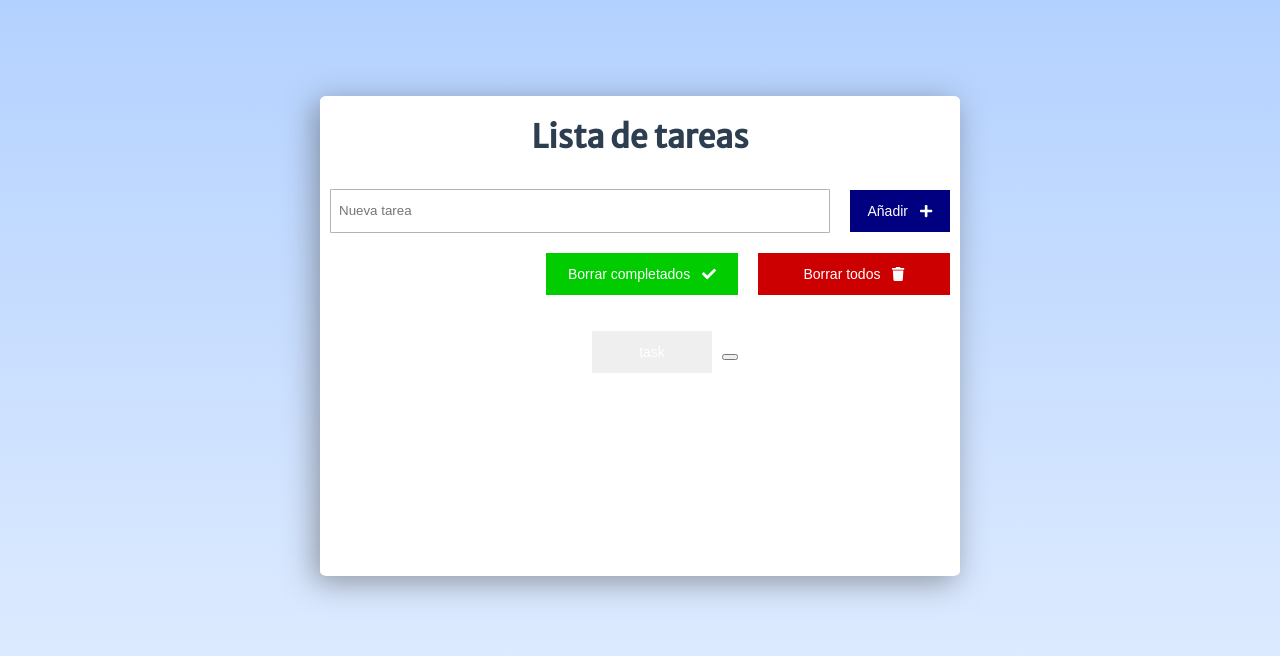
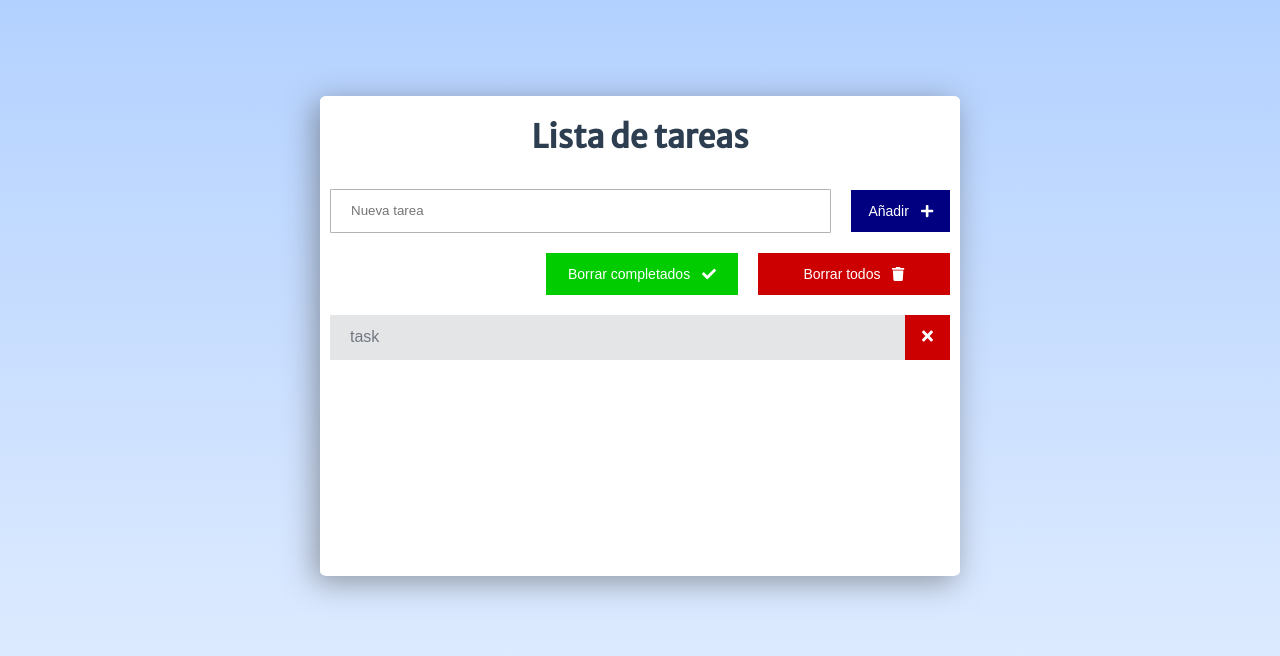
Before and after one commit to guillermoso/simple-todolist, a Vue app: page / in a window 1280 px wide. Shown: the top 656 px of the page. Built offline with nearby package versions, Linux system fonts and the light colour scheme.

Commit message:
finalizacion estilos

```diff
--- a/src/App.vue
+++ b/src/App.vue
@@ -31,4 +31,17 @@ export default {
 body {
   margin: 0;
 }
+
+.blue {
+    background-color: #000080;
+}
+
+.red {
+    background-color: #cc0000;
+}
+
+.green {
+    background-color: #00cc00;
+}
+
 </style>
--- a/src/components/todo-list/list-header.vue
+++ b/src/components/todo-list/list-header.vue
@@ -58,7 +58,7 @@ export default {
     margin: 10px;
     border-radius: 1%;
     border: 1px solid #b3b3b3;
-    padding-left: 8px;
+    padding-left: 20px;
 
 }
 
@@ -75,19 +75,6 @@ export default {
     width: 30%;
 }
 
-.blue {
-    background-color: #000080;
-}
-
-.red {
-    background-color: #cc0000;
-}
-
-.green {
-    background-color: #00cc00;
-}
-
-
 .buttons {
     text-align: right;
 }
--- a/src/components/todo-list/task.vue
+++ b/src/components/todo-list/task.vue
@@ -1,8 +1,10 @@
 <template>
     <ul>
-        <li>
-            <button class="task"> task </button>
-            <button></button>
+        <li class="task">
+            <button class="task-item"> task </button>
+            <button class="delete red">
+                 <font-awesome-icon class="icon" icon="times" />
+            </button>
         </li>
 
     </ul>
@@ -18,14 +20,38 @@ export default {
 <style scoped>
 ul {
     list-style-type: none;
+    margin: 0;
+    padding: 0;
+}
+
+button {
+    height: 45px;
+    border: none;
+    color: white;
+    margin: 10px;
+    font-size: 16px;
 }
 
 .task {
-    width: 20%;
-    height: 3em;
-    border: none;
-    color: white;
-    margin: 10px;
-    font-size: 14px;
+    display: flex;
+}
+
+.task-item {
+     width: 100%;
+     margin-right: 0;
+     padding-left: 20px;
+     text-align: left;
+     background-color: #e4e5e7;
+     color: #727781;
+}
+
+.task-item:hover {
+    background-color: #dadbde;
+}
+
+.delete {
+    width: 50px;
+    margin-left: 0;
+    padding: 0;
 }
 </style>
--- a/src/main.js
+++ b/src/main.js
@@ -6,11 +6,13 @@ import { library } from '@fortawesome/fontawesome-svg-core'
 import { faPlus } from '@fortawesome/free-solid-svg-icons'
 import { faCheck } from '@fortawesome/free-solid-svg-icons'
 import { faTrash } from '@fortawesome/free-solid-svg-icons'
+import { faTimes } from '@fortawesome/free-solid-svg-icons'
 import { FontAwesomeIcon } from '@fortawesome/vue-fontawesome'
 
 library.add(faPlus)
 library.add(faTrash)
 library.add(faCheck)
+library.add(faTimes)
 
 Vue.component('font-awesome-icon', FontAwesomeIcon)
 
```
